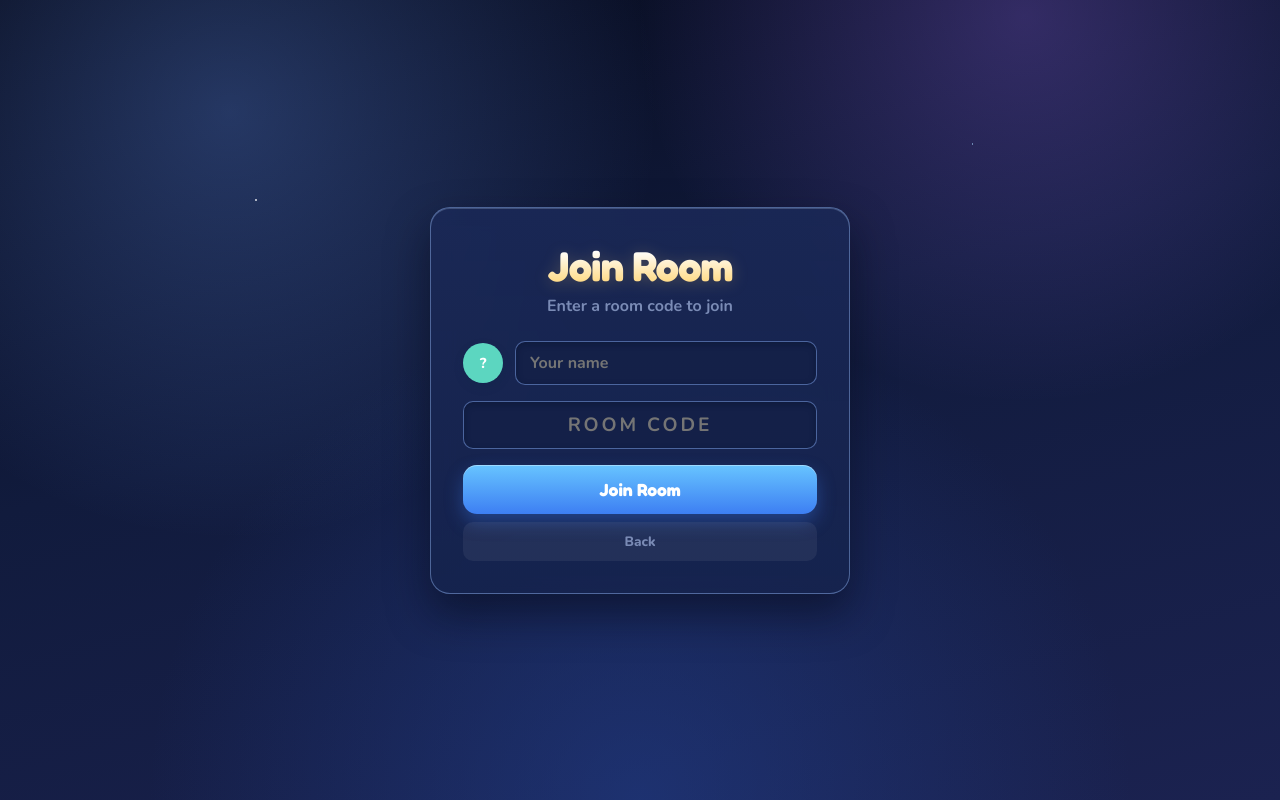
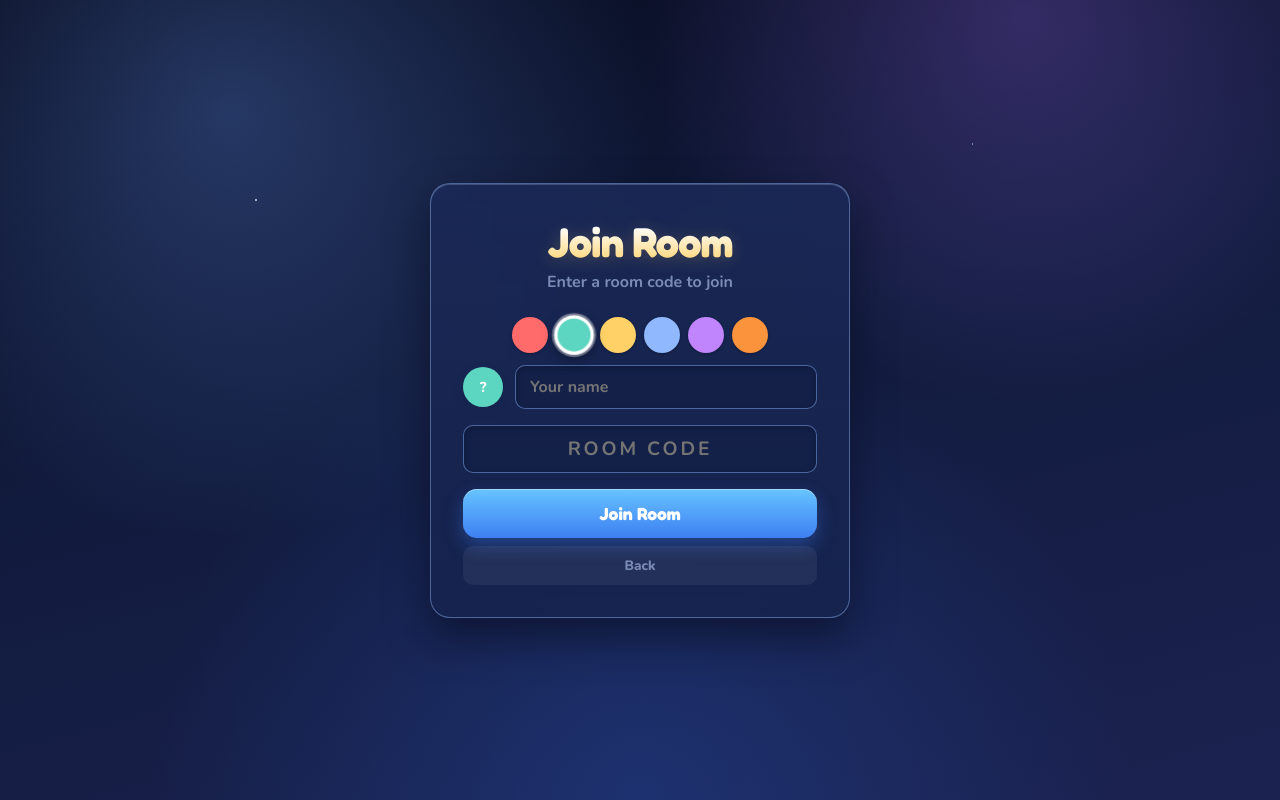
Before and after one commit to rishi-golla/antegame, a Next.js app: page / in a window 1280 px wide. Both pictures are taken after a click on the button "Join Room". Built offline with nearby package versions, Linux system fonts and the light colour scheme; no server answers.

Commit message:
style: phase 5.6 setup and lobby screens
- Main menu title float animation
- Visual color swatches for player color selection
- Copy-code button with Copied! toast feedback
- Lobby player card hover effects

```diff
--- a/app/globals.css
+++ b/app/globals.css
@@ -2668,3 +2668,82 @@ input {
   0%, 100% { transform: translateY(0) scale(1); }
   50% { transform: translateY(-4px) scale(1.05); }
 }
+
+/* ===== PHASE 5.6: Setup and Lobby Screens ===== */
+
+/* Main menu title float animation */
+.setupTitle {
+  animation: titleFloat 3s ease-in-out infinite;
+}
+
+@keyframes titleFloat {
+  0%, 100% { transform: translateY(0); }
+  50% { transform: translateY(-6px); }
+}
+
+/* Color swatches */
+.colorSwatches {
+  display: flex;
+  gap: 8px;
+  justify-content: center;
+  flex-wrap: wrap;
+}
+
+.colorSwatch {
+  width: 36px;
+  height: 36px;
+  border-radius: 50%;
+  border: 3px solid transparent;
+  cursor: pointer;
+  transition: all 0.15s var(--ease-out);
+  box-shadow: var(--shadow-sm);
+}
+
+.colorSwatch:hover {
+  transform: scale(1.15);
+  box-shadow: var(--shadow-md);
+}
+
+.colorSwatchActive {
+  border-color: #fff;
+  box-shadow: 0 0 0 2px rgba(255, 255, 255, 0.4), var(--shadow-md);
+  transform: scale(1.1);
+}
+
+/* Copied toast */
+.lobbyCode {
+  position: relative;
+}
+
+.copiedToast {
+  position: absolute;
+  top: -32px;
+  left: 50%;
+  transform: translateX(-50%);
+  background: var(--success);
+  color: #0a0a0a;
+  font-size: 0.72rem;
+  font-weight: 800;
+  padding: 4px 12px;
+  border-radius: 8px;
+  letter-spacing: 0.04em;
+  white-space: nowrap;
+  animation: toastPop 0.3s var(--ease-bounce);
+  pointer-events: none;
+}
+
+@keyframes toastPop {
+  from { opacity: 0; transform: translateX(-50%) translateY(4px) scale(0.9); }
+  to { opacity: 1; transform: translateX(-50%) translateY(0) scale(1); }
+}
+
+/* Lobby player cards */
+.lobbyPlayer {
+  transition: all 0.2s var(--ease-out);
+  border-radius: var(--radius-md);
+}
+
+.lobbyPlayer:hover {
+  background: rgba(50, 70, 140, 0.45);
+  transform: translateX(3px);
+}
--- a/components/Lobby/CreateRoom.tsx
+++ b/components/Lobby/CreateRoom.tsx
@@ -40,6 +40,17 @@ export default function CreateRoom({ onCreated, onBack }: CreateRoomProps) {
         <h1 className="setupTitle">Create Room</h1>
         <p className="setupSubtitle">Set up your multiplayer game</p>
 
+        <div className="colorSwatches" style={{ marginBottom: 12 }}>
+          {COLORS.map((c) => (
+            <button
+              key={c}
+              className={`colorSwatch ${color === c ? 'colorSwatchActive' : ''}`}
+              style={{ background: c }}
+              onClick={() => setColor(c)}
+              aria-label={`Select color ${c}`}
+            />
+          ))}
+        </div>
         <div className="setupPlayerRow" style={{ marginBottom: 16 }}>
           <div
             className="setupPlayerColor"
--- a/components/Lobby/JoinRoom.tsx
+++ b/components/Lobby/JoinRoom.tsx
@@ -44,6 +44,17 @@ export default function JoinRoom({ onJoined, onBack }: JoinRoomProps) {
         <h1 className="setupTitle">Join Room</h1>
         <p className="setupSubtitle">Enter a room code to join</p>
 
+        <div className="colorSwatches" style={{ marginBottom: 12 }}>
+          {COLORS.map((c) => (
+            <button
+              key={c}
+              className={`colorSwatch ${color === c ? 'colorSwatchActive' : ''}`}
+              style={{ background: c }}
+              onClick={() => setColor(c)}
+              aria-label={`Select color ${c}`}
+            />
+          ))}
+        </div>
         <div className="setupPlayerRow" style={{ marginBottom: 16 }}>
           <div
             className="setupPlayerColor"
--- a/components/Lobby/RoomLobby.tsx
+++ b/components/Lobby/RoomLobby.tsx
@@ -11,6 +11,7 @@ export default function RoomLobby({ onLeave }: RoomLobbyProps) {
   const { roomState, toggleReady, startGame, leaveRoom, sendChat, chatMessages } = useSocket();
   const [chatInput, setChatInput] = useState('');
   const [startError, setStartError] = useState('');
+  const [copied, setCopied] = useState(false);
 
   if (!roomState) return null;
 
@@ -34,6 +35,8 @@ export default function RoomLobby({ onLeave }: RoomLobbyProps) {
 
   const handleCopyCode = () => {
     navigator.clipboard.writeText(roomState.code);
+    setCopied(true);
+    setTimeout(() => setCopied(false), 2000);
   };
 
   return (
@@ -43,6 +46,7 @@ export default function RoomLobby({ onLeave }: RoomLobbyProps) {
           <h1 className="setupTitle">Room Lobby</h1>
           <div className="lobbyCode" onClick={handleCopyCode} title="Click to copy">
             {roomState.code}
+            {copied && <span className="copiedToast">Copied!</span>}
           </div>
           <p className="setupSubtitle">Share this code with friends</p>
         </div>
```
